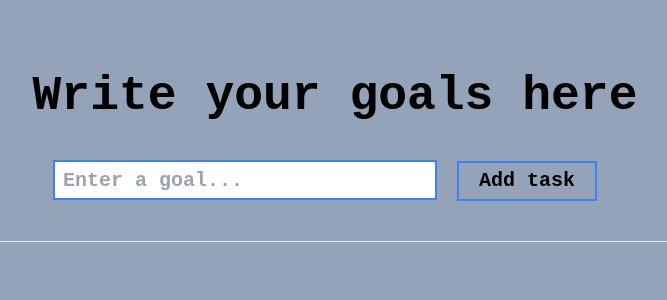
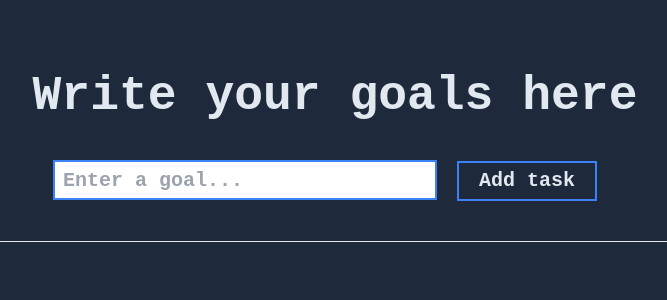
Before and after one commit to vocarista/todo, a React (Vite) app: page / in a window 1280 px wide. Shown: the top 300 px of the page, without its empty margins (305-972 px from the left). Built offline with nearby package versions, Linux system fonts and the light colour scheme.

Commit message:
upgrades in progress

```diff
--- a/src/App.css
+++ b/src/App.css
@@ -10,7 +10,7 @@
 }
 body{
   --tw-bg-opacity: 1;
-  background-color: rgb(148 163 184 / var(--tw-bg-opacity));
+  background-color: rgb(30 41 59 / var(--tw-bg-opacity));
 }
 
 @media only screen and (max-width: 450px){
--- a/src/App.jsx
+++ b/src/App.jsx
@@ -2,6 +2,8 @@ import { useState, useRef, useEffect } from 'react'
 import { useLocalStorage } from 'react-use'
 import { faTrash } from '@fortawesome/free-solid-svg-icons'
 import { FontAwesomeIcon } from '@fortawesome/react-fontawesome'
+import Task from './components/Task'
+import Context from './helpers/Context'
 import './App.css'
 
 
@@ -14,7 +16,7 @@ function App() {
   const addTask = () => {
     setTodoList(todoList => {
       if (curTask !== ""){
-      return [ ...todoList, curTask ]
+      return [ ...todoList, { taskName: curTask, done: false} ]
       }
       else{
         return todoList
@@ -22,27 +24,6 @@ function App() {
     })
     inputBox.current.value = ""
     setCurTask('')
-  }
-
-  const Task = ( props ) => {
-
-    const { taskName } = props;
-    const [status, setStatus] = useState(false)
-
-    const deleteTask = () => {
-      setTodoList(todoList => todoList.filter(task => task !== taskName))
-    }
-
-    return (
-      <div className = "flex flex-row space-x-2 m-2 py-2 px-5 text-white bg-blue-500 hover:shadow-md hover:shadow-blue-500 duration-200 ease active:scale-95"
-      onClick = {() => setStatus(!status)}>
-        <input type = "checkbox" checked = { status } onChange ={ event => {
-          setStatus(event.target.checked)
-        }}/>
-        { status ? <p className = 'line-through flex-grow px-2'>{ taskName }</p> : <p className = "flex-grow px-2">{ taskName }</p>}
-        <button className = "flex-shrink" onClick = {deleteTask}><FontAwesomeIcon icon = {faTrash} /></button>
-      </div>
-    )
   }
 
   useEffect (() => {
@@ -65,7 +46,7 @@ function App() {
 
   return (<>
     <div className = "App text-xl font-semibold">
-      <h1 className = "text-5xl my-10 font-extrabold">Write your goals here</h1>
+      <h1 className = "text-5xl my-10 font-extrabold text-slate-200">Write your goals here</h1>
       <input type = "text" id = "textbox" className = "border-2 border-blue-500
       mb-10 w-96 h-10 p-2
       hover:shadow-sm hover:shadow-blue-500
@@ -85,6 +66,7 @@ function App() {
         }
       }} />
       <button id = "add-task" className = "border-2 border-blue-500 h-10 mx-5 mb-10 px-5 hover:bg-blue-500
+      text-slate-200
       hover:text-white
       transition
       duration-200
@@ -94,13 +76,15 @@ function App() {
       ease"
       onClick = { addTask }>Add task</button>
       <hr />
+      <Context.Provider value = { todoList, setTodoList } >
       <div id = "tasklist" className = "grid grid-flow-row place-content-center">
         {todoList.map((val, key) => {
           return (
-            <Task taskName = {val} />
+            <Task task = { val } />
           )
         })}
       </div>
+      </Context.Provider>
   </div></>
   )
 }
```
